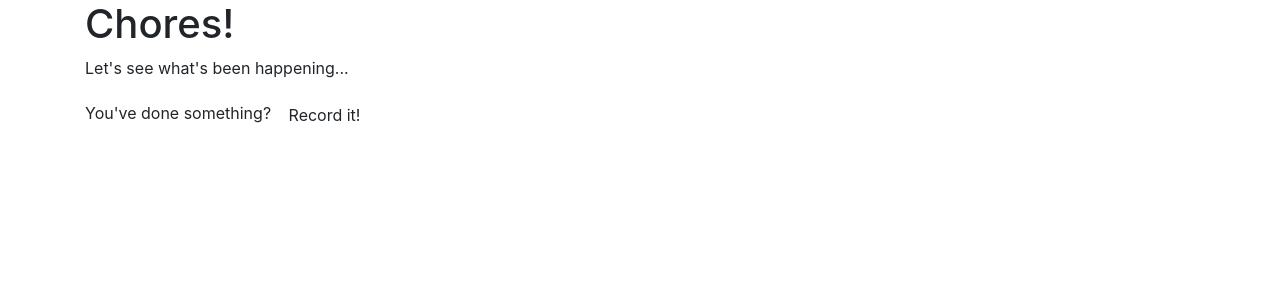
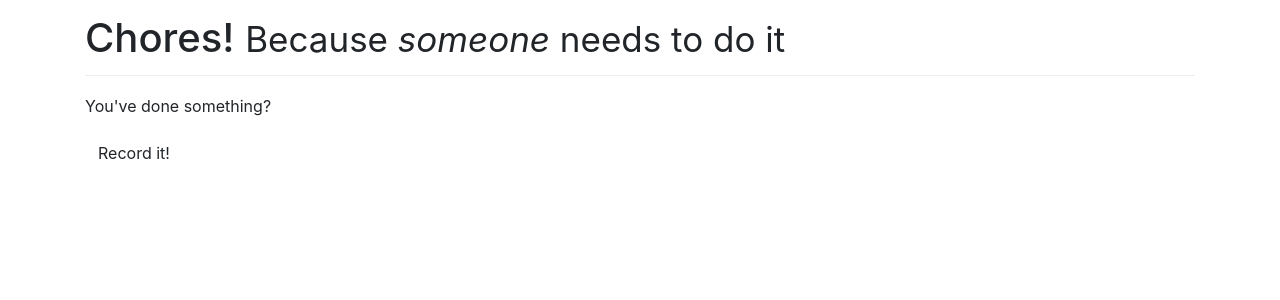
Before and after one commit to gal-leib/Chores, a Django app: page / in a window 1280 px wide. Shown: the top 300 px of the page. Run offline with Django 3.2, Linux system fonts and the light colour scheme; data that the repository does not hold is empty; some libraries are stand-ins or nearby versions.

Commit message:
custom stylesheet and some editing of home

```diff
--- /dev/null
+++ b/static/chores.css
@@ -0,0 +1,8 @@
+.page-header {
+    margin: 18px 0;
+    border-bottom: 1px solid #eee;
+}
+.page-header h1 {
+    margin-bottom: 17px;
+    line-height: 1;
+}
--- a/templates/base.html
+++ b/templates/base.html
@@ -2,12 +2,13 @@
 <html lang="en">
 <head>
     <link rel="stylesheet" href="{{ STATIC_URL }}bootstrap.min.css" />
+    <link rel="stylesheet" href="{{ STATIC_URL }}chores.css" />
     <title>{% block title %}Chores!{% endblock %}</title>
 </head>
 
 <body>
     <div class="container">
-        <header>
+        <header class="page-header">
         {% block header %}{% endblock %}
         </header>
         {% block content %}{% endblock %}
--- a/templates/home.html
+++ b/templates/home.html
@@ -1,16 +1,16 @@
 {% extends "base.html" %}
 
 {% block header %}
-<h1>Chores!</h1>
-<p>Let's see what's been happening...</p>
+<h1>Chores! <small>Because <em>someone</em> needs to do it</small></h1>
 {% endblock %}
 
 {% block content %}
 <div id="actions">
-    <p>You've done something? <a class="btn primary">Record it!</a></p>
+    <p>You've done something?<p>
+    <a class="btn primary large">Record it!</a>
 </div>
 {% if players %}
-<h2>Leaderboards!</h2>
+<h2>Leaderboards</h2>
     <table class="table table-bordered">
     <thead>
         <th>Name</th>
```
